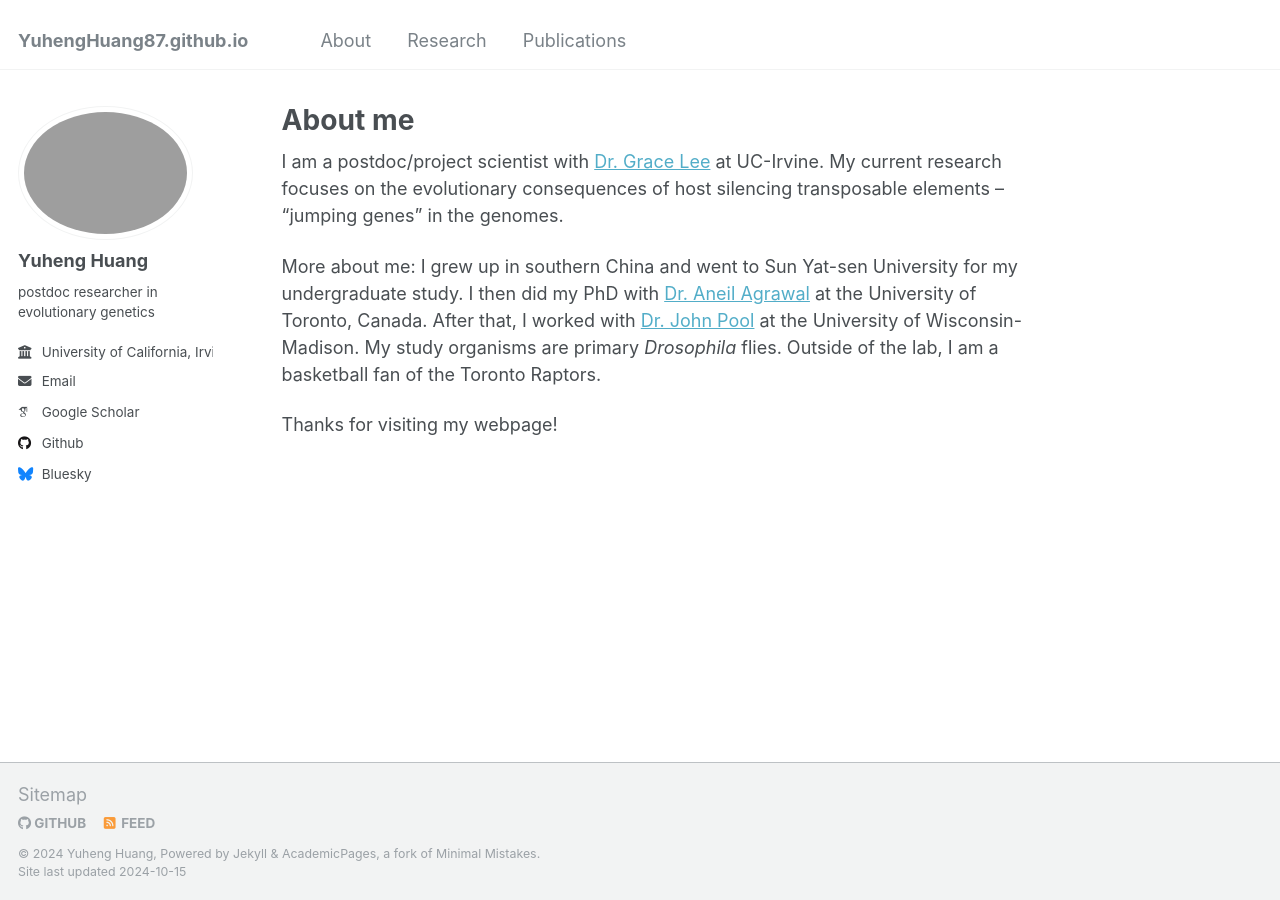
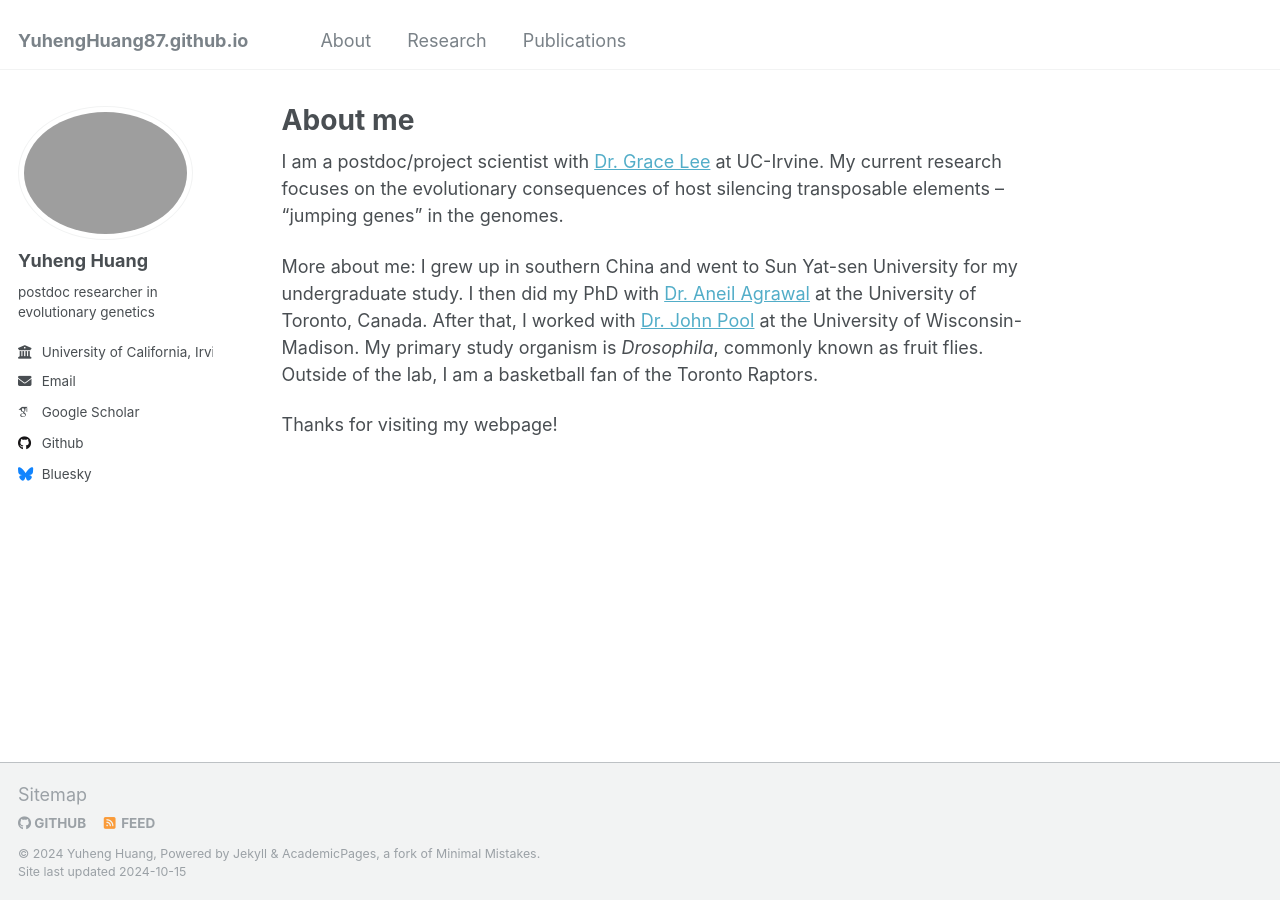
Before and after one commit to YuhengHuang87/YuhengHuang87.github.io, a Jekyll site: the page built from _pages/about.md, in a window 1280 px wide. Built offline with Jekyll 4.4.1, drawn with Linux system fonts in a browser that asks for light colours; some web fonts are replaced.

Commit message:
Update about.md

```diff
--- a/_pages/about.md
+++ b/_pages/about.md
@@ -9,6 +9,6 @@ redirect_from:
 
 I am a postdoc/project scientist with [Dr. Grace Lee](https://grylee.science/) at UC-Irvine. My current research focuses on the evolutionary consequences of host silencing transposable elements -- "jumping genes" in the genomes.
 
-More about me: I grew up in southern China and went to Sun Yat-sen University for my undergraduate study. I then did my PhD with [Dr. Aneil Agrawal](https://agrawal.eeb.utoronto.ca/) at the University of Toronto, Canada. After that, I worked with [Dr. John Pool](https://www.johnpool.net/) at the University of Wisconsin-Madison. My study organisms are primary *Drosophila* flies. Outside of the lab, I am a basketball fan of the Toronto Raptors.
+More about me: I grew up in southern China and went to Sun Yat-sen University for my undergraduate study. I then did my PhD with [Dr. Aneil Agrawal](https://agrawal.eeb.utoronto.ca/) at the University of Toronto, Canada. After that, I worked with [Dr. John Pool](https://www.johnpool.net/) at the University of Wisconsin-Madison. My primary study organism is *Drosophila*, commonly known as fruit flies. Outside of the lab, I am a basketball fan of the Toronto Raptors.
 
 Thanks for visiting my webpage!
```
